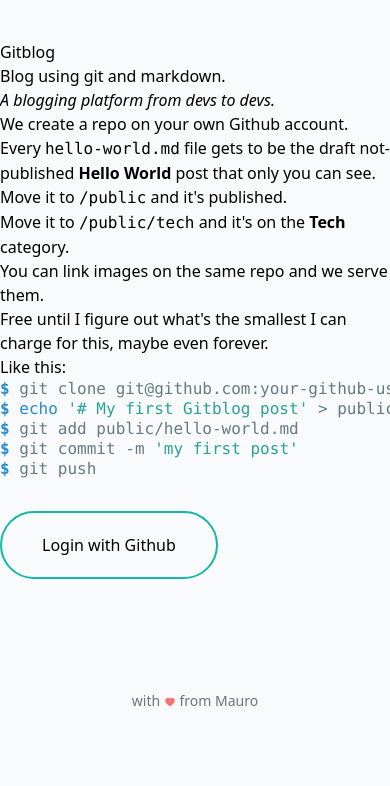
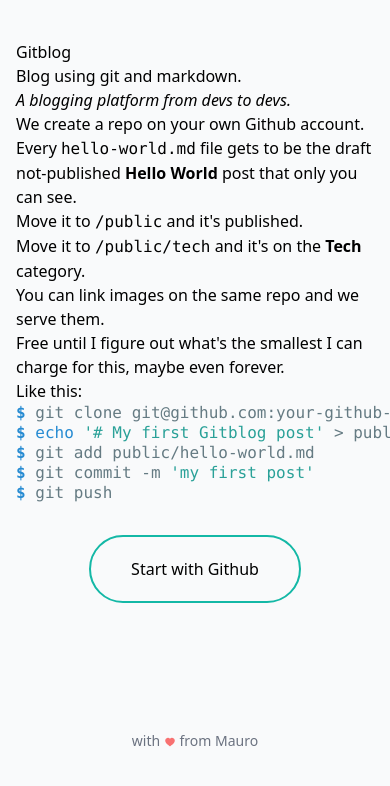
Before and after one commit to mspivak/gitblog, a Django app: page / in a window 390 px wide; the page is wider, and only the part inside the window is pictured. Shown: the top 786 px of that part. Run offline with Django 4.2, Linux system fonts and the light colour scheme; some libraries are stand-ins or nearby versions; some web fonts are replaced.

Commit message:
mobile home

```diff
--- a/pages/templates/pages/home.html
+++ b/pages/templates/pages/home.html
@@ -19,13 +19,12 @@
 
 {% block body %}
 
-    <section class="container mt-10 mx-auto prose dark:prose-invert">
-        <h1>Gitblog</h1>
+    <section class="home container mx-auto prose dark:prose-invert p-4">
 
-        <h2>
-            Blog using git and markdown. <br>
-        </h2>
-        <em>A blogging platform from devs to devs.</em>
+        <h1 class="pt-6">Gitblog</h1>
+
+        <h2 class="mb-0">Blog using git and markdown.</h2>
+        <em class="">A blogging platform from devs to devs.</em>
 
         <ul>
             <li>We create a repo on your own Github account.</li>
@@ -42,10 +41,12 @@
 
         {{ git_code_html | safe }}
 
-        <a href="{% url 'github_login' %}"
-           class="inline-block my-8 border-2 border-teal-500 rounded-full no-underline hover:bg-teal-500 hover:bg-teal-500/25 py-5 px-10">
-            Login with Github
-        </a>
+        <div class="text-center">
+            <a href="{% url 'github_login' %}"
+               class="inline-block my-8 border-2 border-teal-500 rounded-full no-underline hover:bg-teal-500 hover:bg-teal-500/25 py-5 px-10">
+                Start with Github
+            </a>
+        </div>
 
     </section>
 
--- a/theme/static_src/src/styles.css
+++ b/theme/static_src/src/styles.css
@@ -14,10 +14,10 @@
     .prose h6 {
         font-family: 'Source Serif Pro', serif;
     }
-    .prose h1 {
+    .prose:not(.home) h1 {
         padding-top: 10rem;
     }
-    .prose h2 {
+    .prose:not(.home) h2 {
         padding-top: 4rem;
     }
 
```
